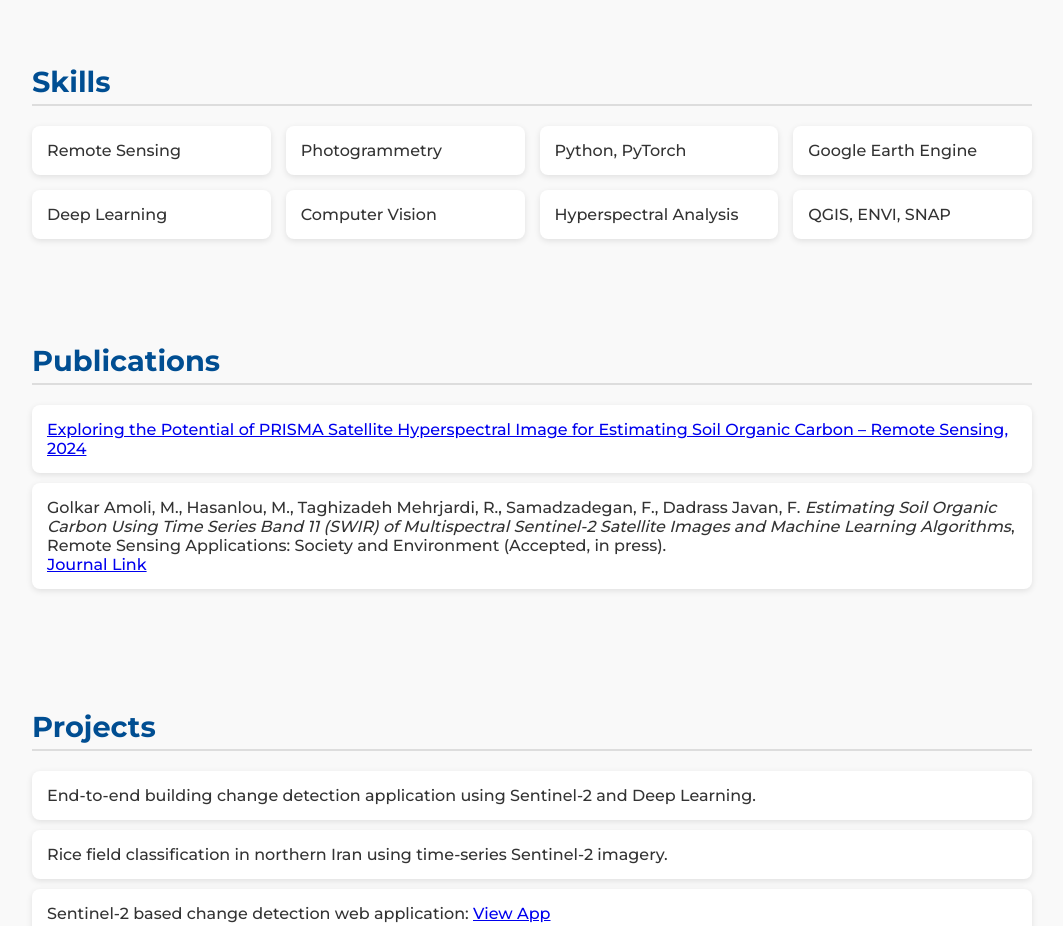
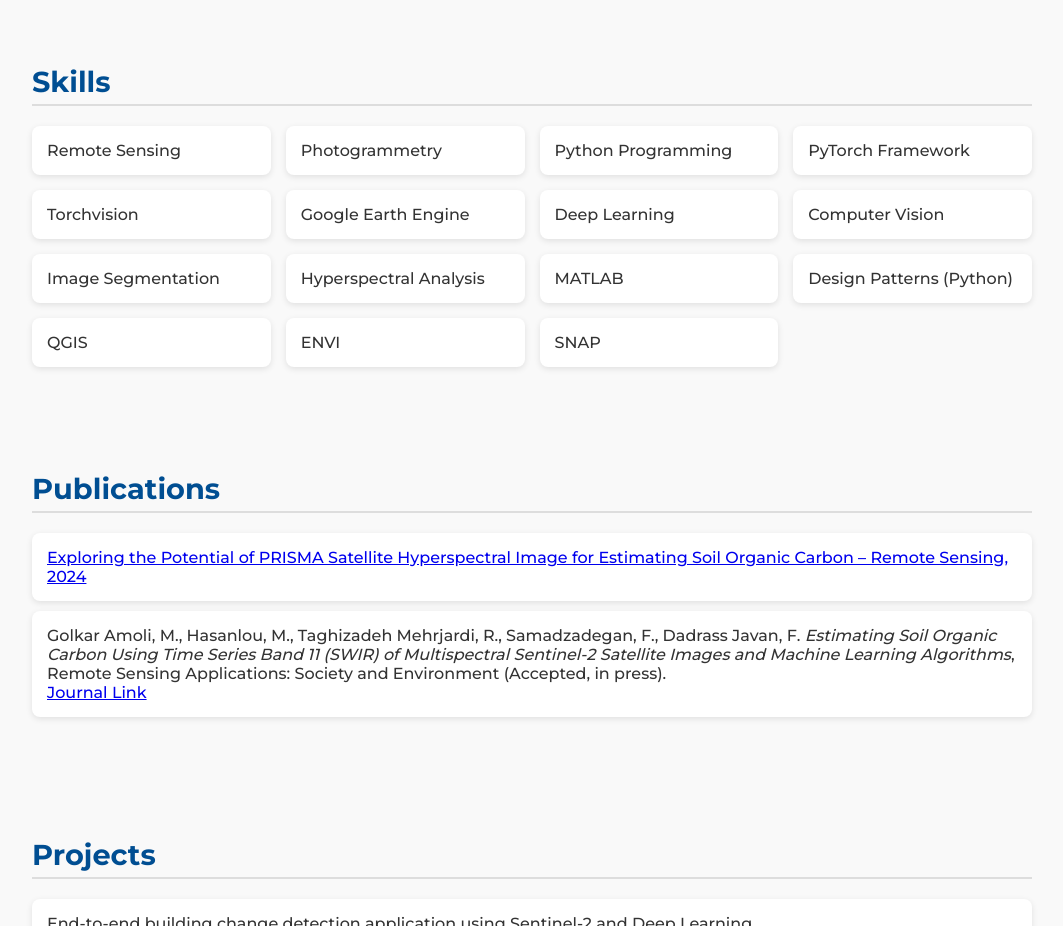
Before and after one commit to MehdiGolkarAmoli/MehdiGolkarAmoli.github.io, a plain HTML site: page index.html in a window 1280 px wide. Shown: the part 1300-2226 px from the top of the page, without its empty margins (108-1171 px from the left). Drawn offline with Linux system fonts and the light colour scheme.

Commit message:
Update index.html

```diff
--- a/index.html
+++ b/index.html
@@ -113,12 +113,19 @@ footer a { color: #00aaff; text-decoration: none; }
   <div class="skills-grid">
     <div class="skill">Remote Sensing</div>
     <div class="skill">Photogrammetry</div>
-    <div class="skill">Python, PyTorch</div>
+    <div class="skill">Python Programming</div>
+    <div class="skill">PyTorch Framework</div>
+    <div class="skill">Torchvision</div>
     <div class="skill">Google Earth Engine</div>
     <div class="skill">Deep Learning</div>
     <div class="skill">Computer Vision</div>
+    <div class="skill">Image Segmentation</div>
     <div class="skill">Hyperspectral Analysis</div>
-    <div class="skill">QGIS, ENVI, SNAP</div>
+    <div class="skill">MATLAB</div>
+    <div class="skill">Design Patterns (Python)</div>
+    <div class="skill">QGIS</div>
+    <div class="skill">ENVI</div>
+    <div class="skill">SNAP</div>
   </div>
 </section>
 
@@ -158,7 +165,6 @@ footer a { color: #00aaff; text-decoration: none; }
   </ul>
 </section>
 
-
 <section id="contact">
   <h2>Contact</h2>
   <p>Email: <a href="mailto:golkaramoli@ut.ac.ir">golkaramoli@ut.ac.ir</a></p>
```
